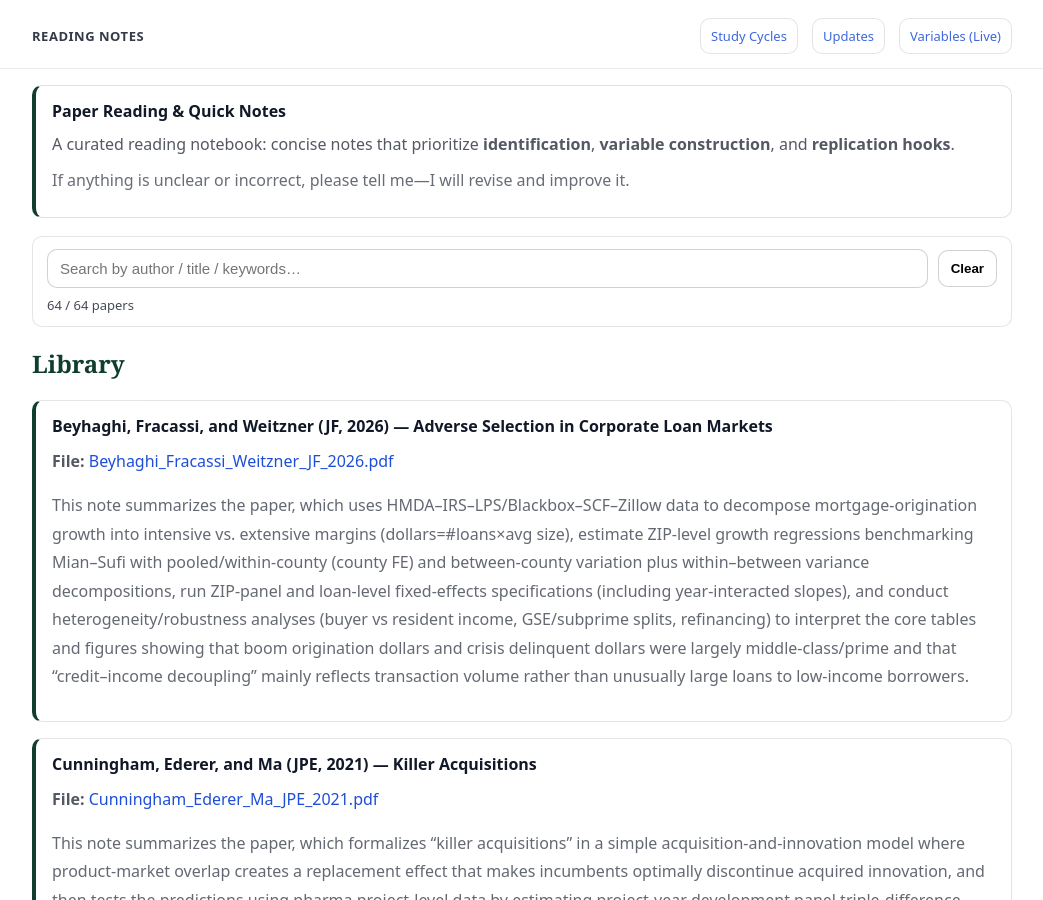
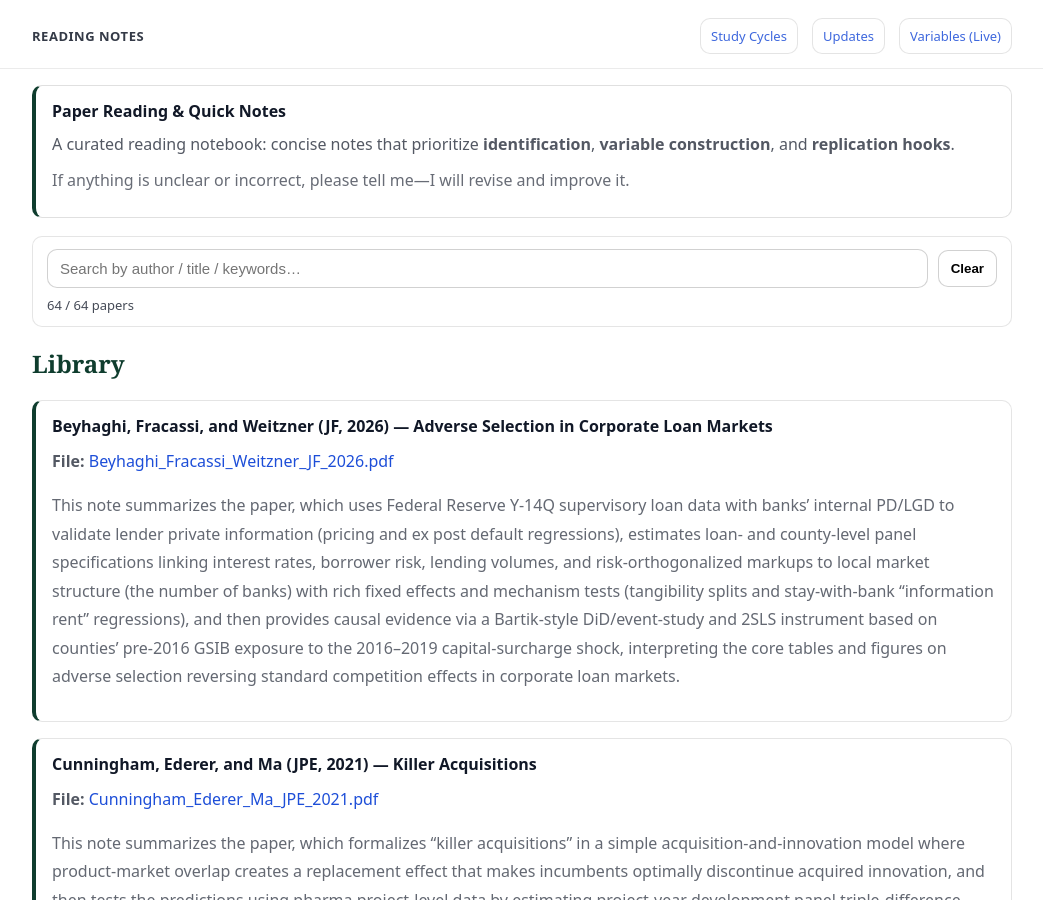
Before and after one commit to yaxinzn/study-archive, a Jekyll site: the page built from reading/index.md, in a window 1280 px wide and 900 px high. Shown: the whole window, without its empty margins (118-1161 px from the left). Built offline with Jekyll 4.4.1, drawn with Linux system fonts in a browser that asks for light colours.

Commit message:
Reading: add/update Beyhaghi_Fracassi_Weitzner_JF_2026.pdf

```diff
--- a/_data/reading.yml
+++ b/_data/reading.yml
@@ -1,7 +1,7 @@
 - title: "Beyhaghi, Fracassi, and Weitzner (JF, 2026) — Adverse Selection in Corporate Loan Markets"
   file: "Beyhaghi_Fracassi_Weitzner_JF_2026.pdf"
   desc: "
-This note summarizes the paper, which uses HMDA–IRS–LPS/Blackbox–SCF–Zillow data to decompose mortgage-origination growth into intensive vs. extensive margins (dollars=#loans×avg size), estimate ZIP-level growth regressions benchmarking Mian–Sufi with pooled/within-county (county FE) and between-county variation plus within–between variance decompositions, run ZIP-panel and loan-level fixed-effects specifications (including year-interacted slopes), and conduct heterogeneity/robustness analyses (buyer vs resident income, GSE/subprime splits, refinancing) to interpret the core tables and figures showing that boom origination dollars and crisis delinquent dollars were largely middle-class/prime and that “credit–income decoupling” mainly reflects transaction volume rather than unusually large loans to low-income borrowers."
+This note summarizes the paper, which uses Federal Reserve Y-14Q supervisory loan data with banks’ internal PD/LGD to validate lender private information (pricing and ex post default regressions), estimates loan- and county-level panel specifications linking interest rates, borrower risk, lending volumes, and risk-orthogonalized markups to local market structure (the number of banks) with rich fixed effects and mechanism tests (tangibility splits and stay-with-bank “information rent” regressions), and then provides causal evidence via a Bartik-style DiD/event-study and 2SLS instrument based on counties’ pre-2016 GSIB exposure to the 2016–2019 capital-surcharge shock, interpreting the core tables and figures on adverse selection reversing standard competition effects in corporate loan markets."
 
 - title: "Cunningham, Ederer, and Ma (JPE, 2021) — Killer Acquisitions"
   file: "Cunningham_Ederer_Ma_JPE_2021.pdf"
```
